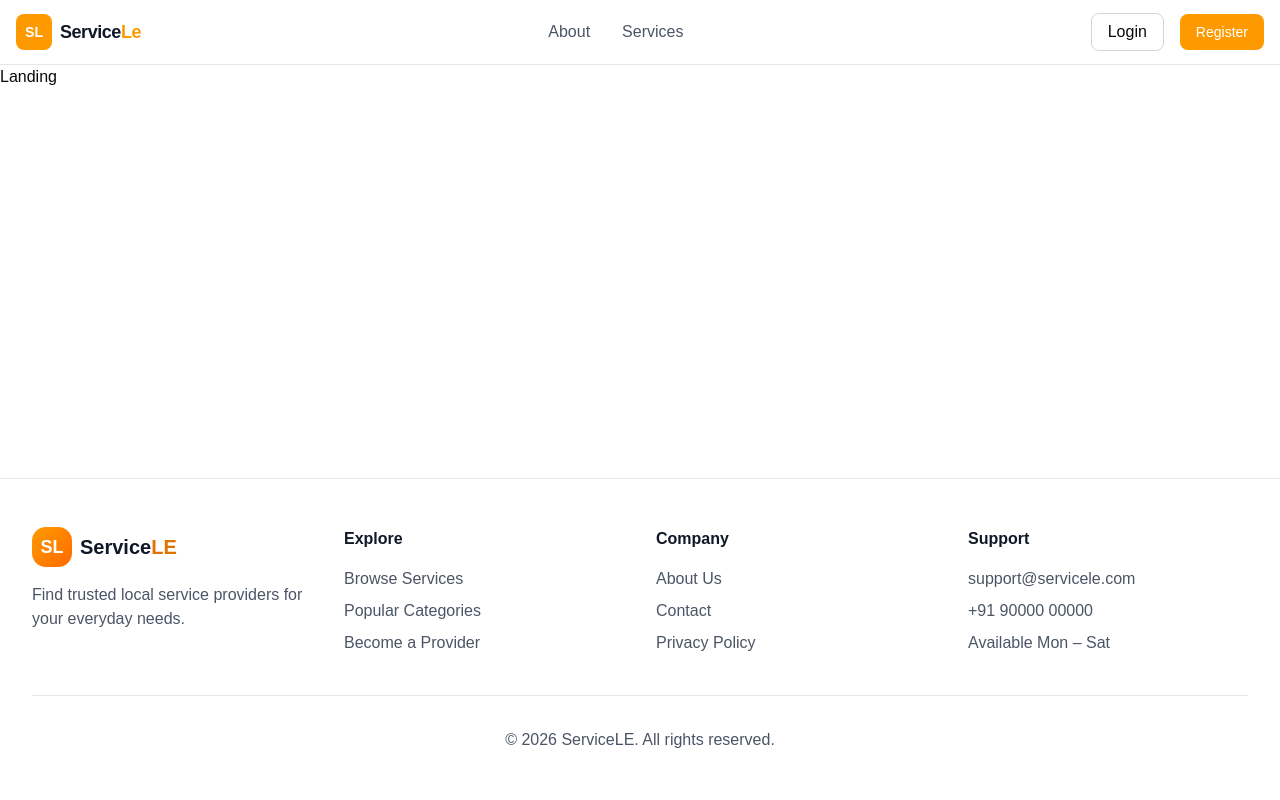
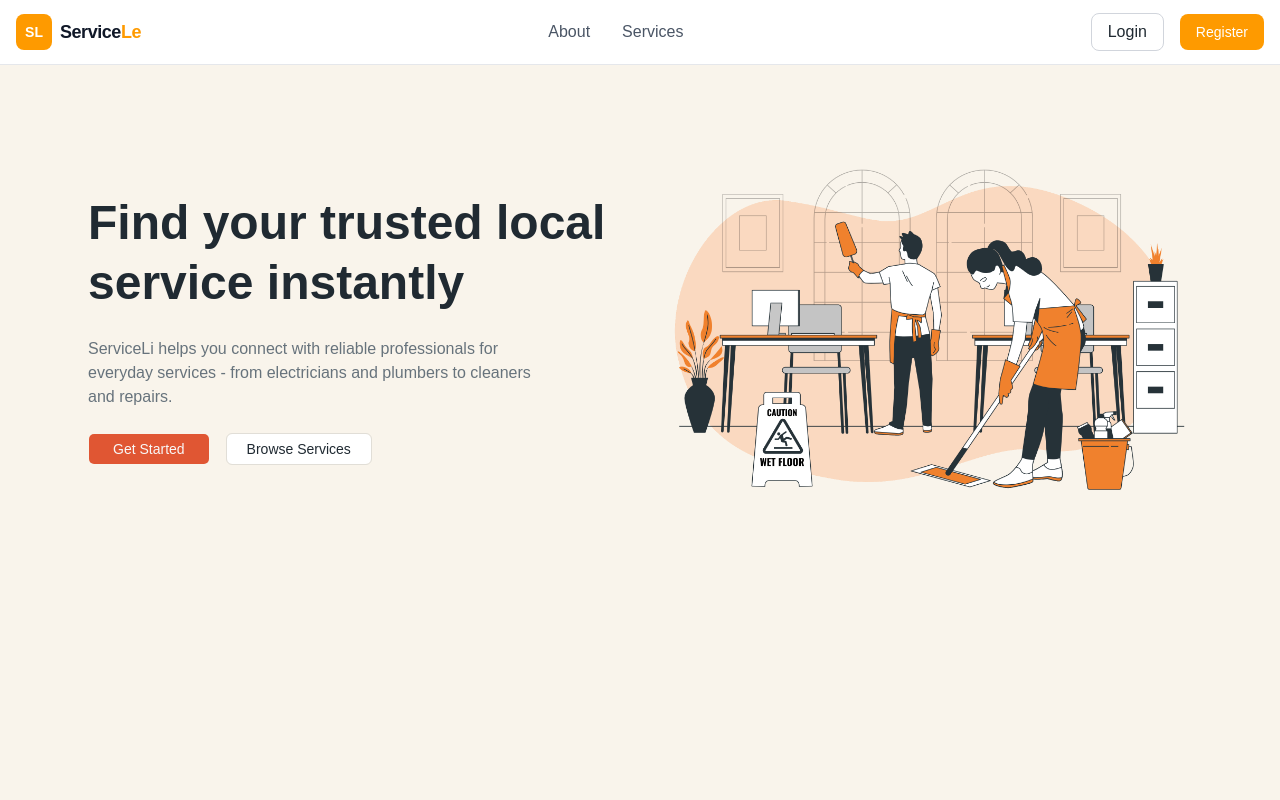
Before and after one commit to Abhijeet231/QuickServe, a React app in the folder frontend/: page / in a window 1280 px wide. Shown: the top 800 px of the page. Built offline with nearby package versions, Linux system fonts and the light colour scheme; no server answers; the HTML template or start-up script is replaced by a standard one.

Commit message:
feat: add updated landing page UI

```diff
--- a/frontend/src/index.css
+++ b/frontend/src/index.css
@@ -6,22 +6,32 @@
 @custom-variant dark (&:is(.dark *));
 
 :root {
-    --background: oklch(1 0 0);
-    --foreground: oklch(0.145 0 0);
-    --card: oklch(1 0 0);
-    --card-foreground: oklch(0.145 0 0);
+  /* Background */
+  --background: oklch(96.856% 0.01297 82.335); /* #fff8f1 */
+
+  /* Text / Foreground */
+  --foreground: oklch(0.28 0.02 240); /* #262c31 */
+
+  --card: oklch(1 0 0); /* white */
+  --card-foreground: var(--foreground);
   --popover: oklch(1 0 0);
   --popover-foreground: oklch(0.145 0 0);
-    --primary: oklch(0.205 0 0);
-    --primary-foreground: oklch(0.985 0 0);
-    --secondary: oklch(0.97 0 0);
-    --secondary-foreground: oklch(0.205 0 0);
-    --muted: oklch(0.97 0 0);
-    --muted-foreground: oklch(0.556 0 0);
+
+  /* Primary */
+  --primary: oklch(0.63 0.18 35); /* #d87355 */
+  --primary-foreground: oklch(0.98 0 0); /* white */
+
+  --secondary: oklch(100% 0.00011 271.152); /* soft version of bg */
+  --secondary-foreground: oklch(0.28 0.02 240);
+
+  --muted: oklch(0.95 0.02 85);
+  --muted-foreground: oklch(0.55 0.02 240);
+
   --accent: oklch(0.97 0 0);
   --accent-foreground: oklch(0.205 0 0);
   --destructive: oklch(0.577 0.245 27.325);
-    --border: oklch(0.922 0 0);
+
+  --border: oklch(0.9 0.01 85);
   --input: oklch(0.922 0 0);
   --ring: oklch(0.708 0 0);
   --chart-1: oklch(0.87 0 0);
@@ -41,22 +51,30 @@
 }
 
 .dark {
-    --background: oklch(0.145 0 0);
-    --foreground: oklch(0.985 0 0);
-    --card: oklch(0.205 0 0);
-    --card-foreground: oklch(0.985 0 0);
+  --background: oklch(0.2 0.02 240); /* dark bg */
+  --foreground: oklch(0.95 0 0); /* light text */
+
+  --card: oklch(0.25 0.02 240);
+  --card-foreground: oklch(0.95 0 0);
+
   --popover: oklch(0.205 0 0);
   --popover-foreground: oklch(0.985 0 0);
-    --primary: oklch(0.922 0 0);
-    --primary-foreground: oklch(0.205 0 0);
-    --secondary: oklch(0.269 0 0);
-    --secondary-foreground: oklch(0.985 0 0);
-    --muted: oklch(0.269 0 0);
-    --muted-foreground: oklch(0.708 0 0);
+
+  --primary: oklch(0.63 0.18 35); /* keep brand same */
+  --primary-foreground: oklch(0.98 0 0);
+
+  --secondary: oklch(0.28 0.02 240);
+  --secondary-foreground: oklch(0.95 0 0);
+
+  --muted: oklch(0.25 0.02 240);
+  --muted-foreground: oklch(0.7 0 0);
+
+  --border: oklch(1 0 0 / 10%);
+
   --accent: oklch(0.269 0 0);
   --accent-foreground: oklch(0.985 0 0);
   --destructive: oklch(0.704 0.191 22.216);
-    --border: oklch(1 0 0 / 10%);
+
   --input: oklch(1 0 0 / 15%);
   --ring: oklch(0.556 0 0);
   --chart-1: oklch(0.87 0 0);
@@ -75,7 +93,7 @@
 }
 
 @theme inline {
-    --font-sans: 'Geist Variable', sans-serif;
+  --font-sans: "Geist Variable", sans-serif;
   --color-sidebar-ring: var(--sidebar-ring);
   --color-sidebar-border: var(--sidebar-border);
   --color-sidebar-accent-foreground: var(--sidebar-accent-foreground);
--- a/frontend/src/pages/publicc/Landing.jsx
+++ b/frontend/src/pages/publicc/Landing.jsx
@@ -1,9 +1,64 @@
-import React from 'react'
+import React from "react";
+import { Button } from "@/components/ui/button";
+import { Link } from "react-router-dom";
 
 const Landing = () => {
   return (
-    <div>Landing</div>
-  )
-}
+    <div className="bg-background text-foreground  h-screen ">
+      {/* Hero section*/}
+      <section className="max-w-6xl mx-auto px-6 grid lg:grid-cols-2 gap-12 items-center">
+        {/* Text content with CTA*/}
+        <div className="space-y-6">
+          <h1 className="text-5xl font-semibold leading-tight">
+            Find your trusted local service instantly
+          </h1>
 
-export default Landing
+          <p className="text-md text-muted-foreground max-w-md">
+            ServiceLi helps you connect with reliable professionals for everyday
+            services - from electricians and plumbers to cleaners and repairs.
+          </p>
+
+          {/*Buttons */}
+          <div className="flex items-center gap-4">
+            {/* Primary Button */}
+            <Button asChild
+              className="bg-primary text-primary-foreground rounded-sm px-6 py-3
+    transition-all duration-200 ease-in-out
+    hover:opacity-90 hover:scale-[1.02]
+    active:scale-[0.98]"
+            >
+             <Link to='/register'
+             >
+              Get Started</Link>
+            </Button>
+
+            {/* Outline Button */}
+            <Button asChild
+              variant="outline"
+              className="rounded-sm px-5 py-2 border border-border
+    transition-all duration-200 ease-in-out bg-secondary
+    hover:bg-primary-foreground hover:text-secondary-foreground
+    hover:border-primary hover:scale-[1.02]
+    active:scale-[0.98]"
+            >
+             <Link to= "/services">
+              Browse Services
+             </Link>
+            </Button>
+          </div>
+        </div>
+
+        {/* Illustration image*/}
+        <div>
+          <img
+            src="/public/landingimg.png"
+            alt="Illustration"
+            className="w-full"
+          />
+        </div>
+      </section>
+    </div>
+  );
+};
+
+export default Landing;
```
Also changed, not shown: frontend/public/landingimg.png (added). Lines whose indentation alone changed are shown as unchanged.
